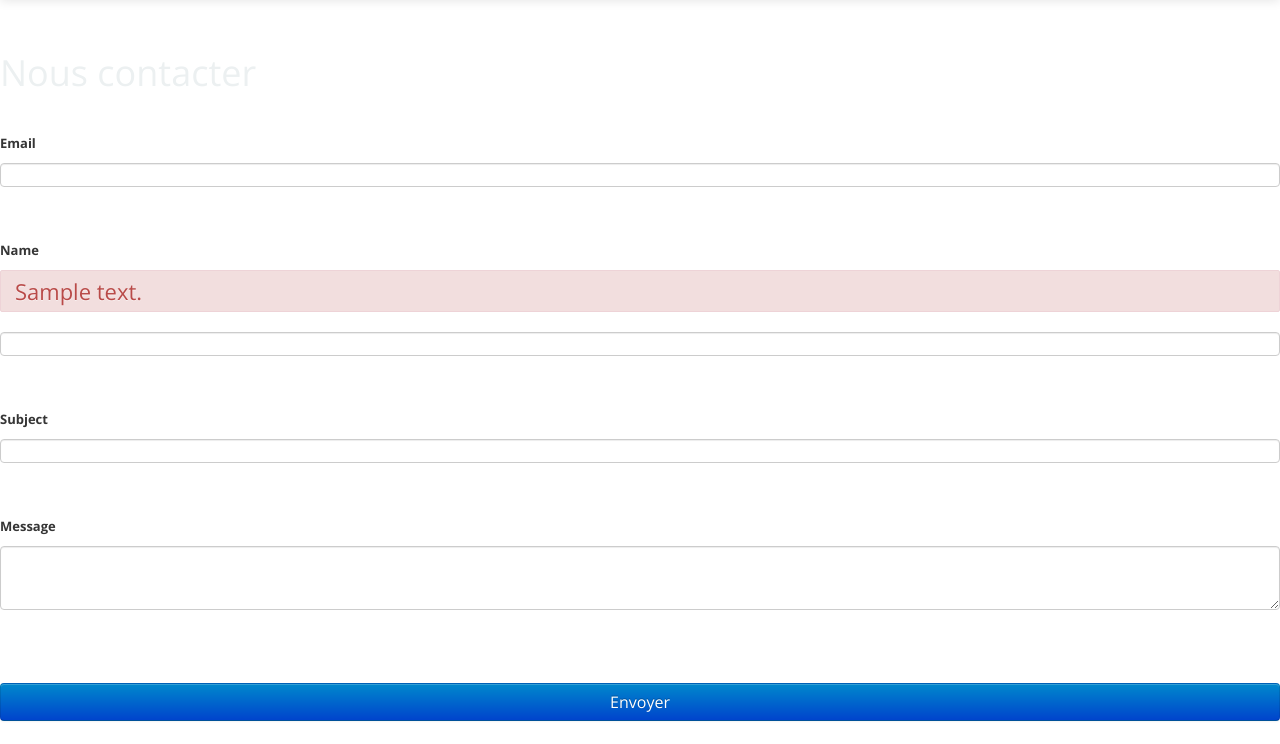
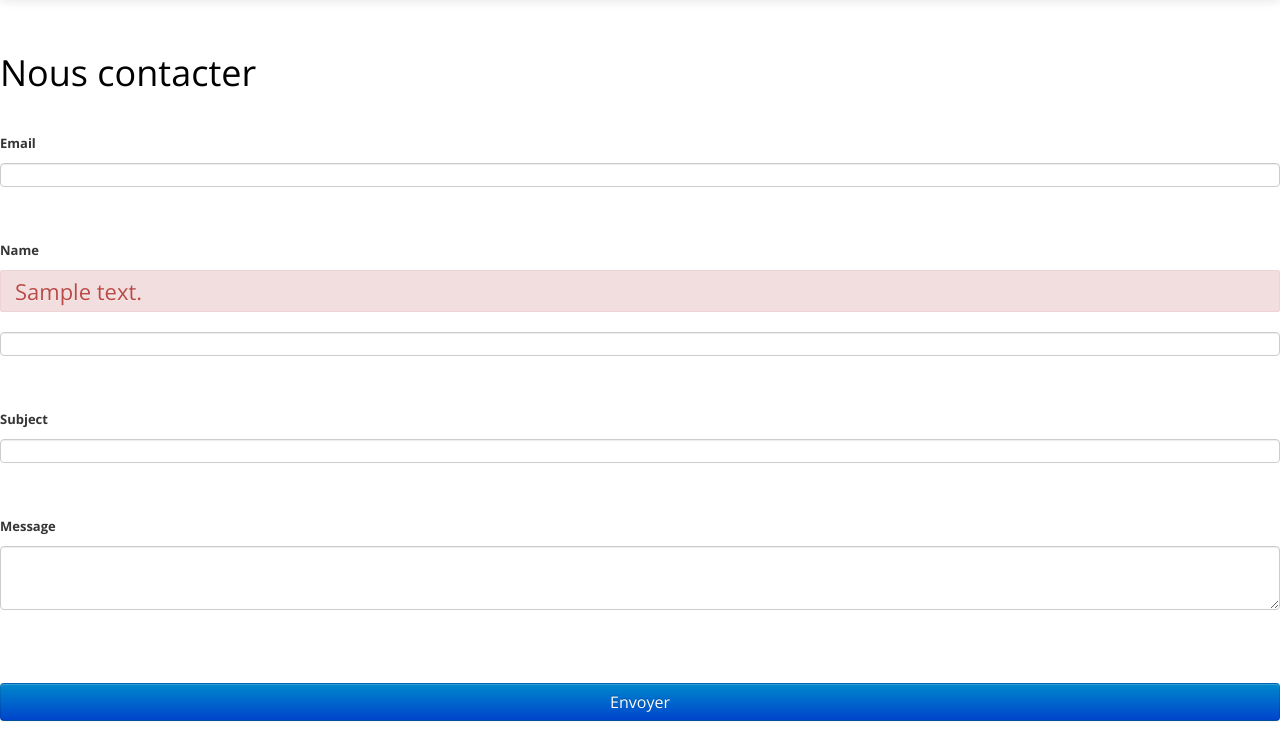
Before and after one commit to Pierrebory/project_forum, a PHP site: template views/contact.html.twig in a window 1280 px wide. Shown: the part 77-821 px from the top of the page. Run offline with PHP 8.4, Linux system fonts and the light colour scheme; the template is opened without the code that fills it: most values are stand-ins (such as "Sample title", 1, 10 or a date in 2020); form fields are guessed from the names that the template uses; some libraries are stand-ins or nearby versions.

Commit message:
probleme majeur

```diff
--- a/views/contact.html.twig
+++ b/views/contact.html.twig
@@ -12,7 +12,7 @@
             {% endfor %}
 
             <div class="contact_form"><br><br><br>
-                <h1>Nous contacter</h1>
+                <h1 style="color: black">Nous contacter</h1>
             {{ form_start(contactForm, { 'attr': {'class': 'form-horizontal'} }) }}
                 <div class="form-group"><br>
                     {{ form_label(contactForm.email, null) }}
--- a/views/index.html.twig
+++ b/views/index.html.twig
@@ -171,9 +171,10 @@
           <div class="service-box">
             <img src="img/icons/i.png">
             <h2>Obtenez des informations sur la formation</h2>
-            <p>
+            <p><a href="{{ path('contactezmoi') }}">
               Après tout, vous êtes aussi là pour ça.
-            </p>
+            </a></p>
+
           </div>
         </div>
         <div class="span3 animated-slow flyIn">
--- a/views/layout.html.twig
+++ b/views/layout.html.twig
@@ -27,7 +27,7 @@
                   <a class="btn btn-navbar" data-toggle="collapse" data-target=".nav-collapse"><span class="icon-bar"></span><span class="icon-bar"></span><span class="icon-bar"></span>
                   </a>
 
-                  <div class="brand"><a href="{{ path('home') }}"><img src="img/icons/redim150.png" alt="Webforce3, l'école des développeurs"></a></div>
+                  <div class="brand"><a href="{{ path('home') }}"><img src="img/icons/redim150.png" alt=""></a></div>
                   <!-- navigation -->
                   <nav class="pull-right nav-collapse collapse">
                     <ul id="menu-main" class="nav">
--- a/views/responses_forum.html.twig
+++ b/views/responses_forum.html.twig
@@ -9,7 +9,7 @@
 
 
 {{ form_start(responsesForm, { 'attr': {'class': 'form-horizontal'} }) }}
-                <div class="form-group">
+                <div class="form-group" style="color: black">
                     {{ form_label(responsesForm.message, null) }}
                     <div>
                         {%if not responsesForm.vars.valid %}
```
